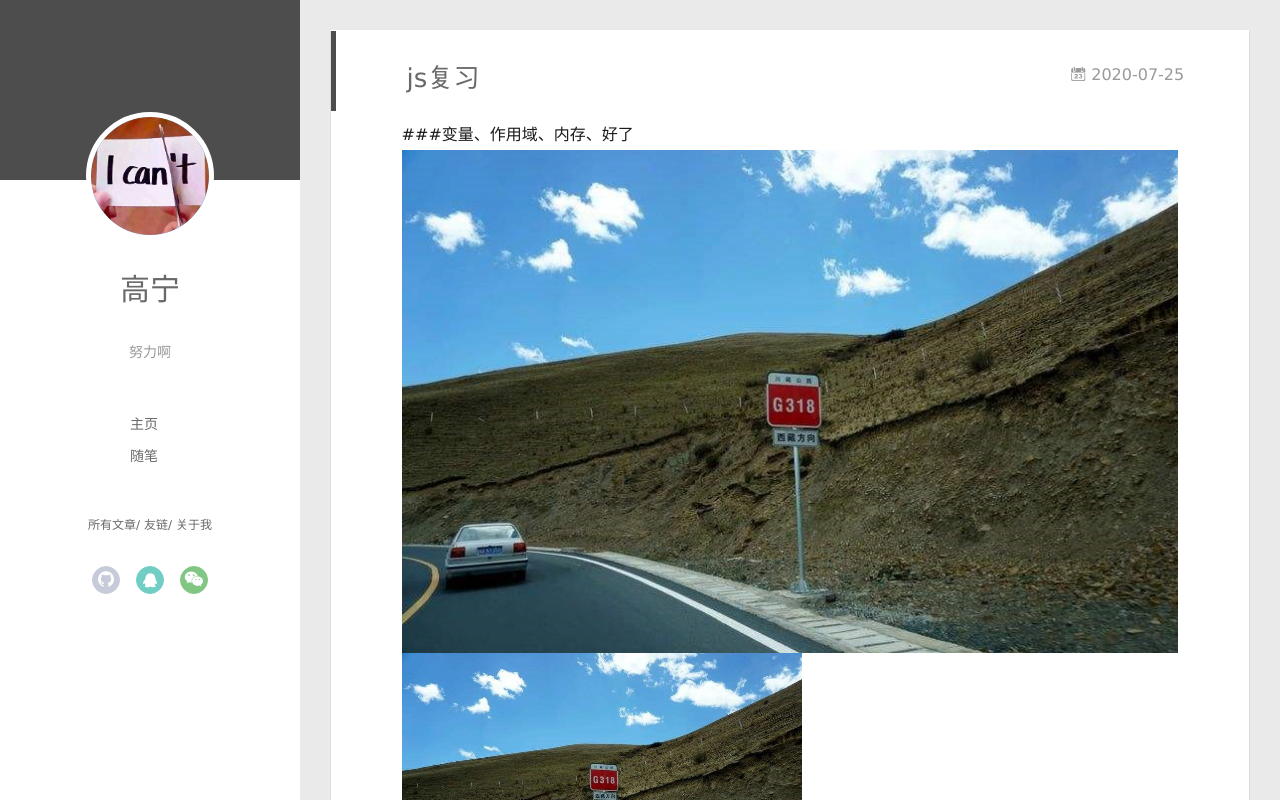
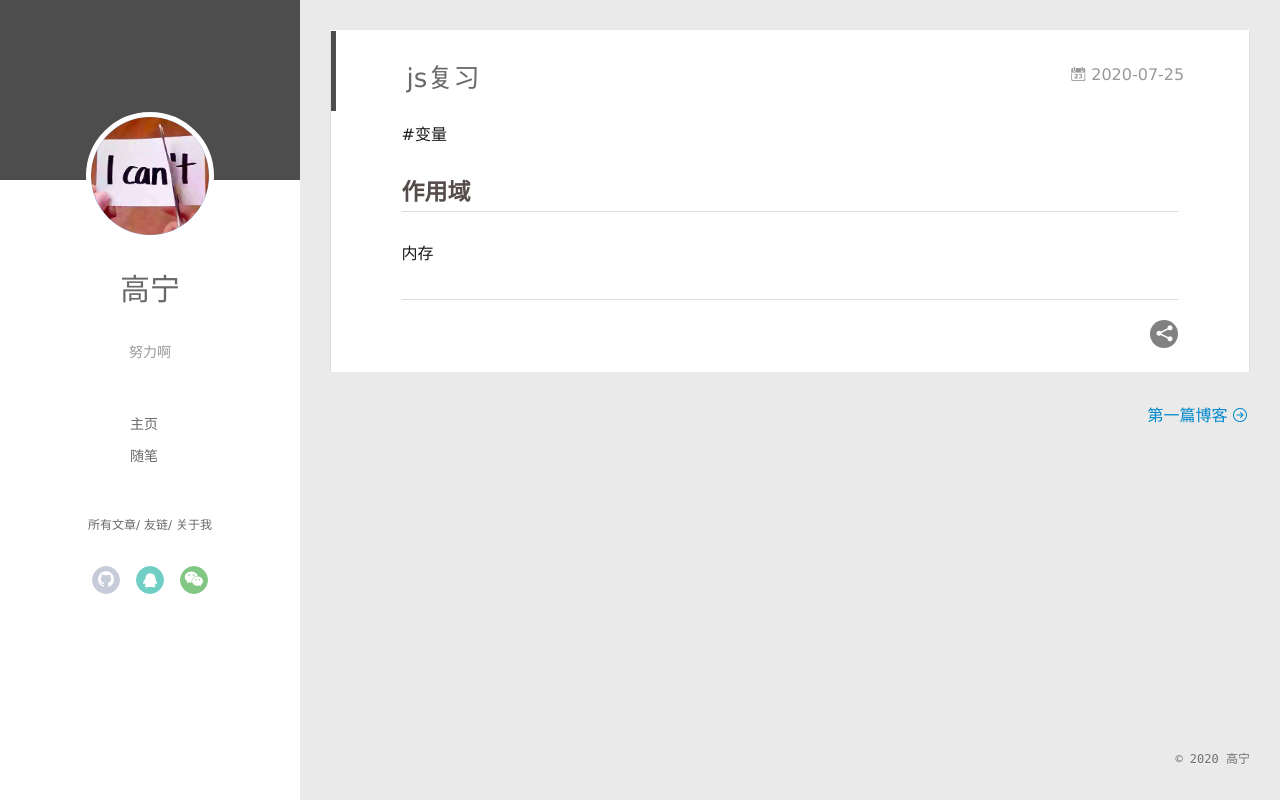
Before and after one commit to GaoYingning/GaoYingning.github.io, a plain HTML site: page 2020/07/25/js复习/index.html in a window 1280 px wide. Drawn offline with Linux system fonts and the light colour scheme; no server answers.

Commit message:
Site updated: 2020-07-25 09:49:25

```diff
--- a/2020/07/25/js复习/index.html
+++ b/2020/07/25/js复习/index.html
@@ -8,20 +8,17 @@
   <link rel="dns-prefetch" href="http://yoursite.com">
   <title>js复习 | 啥都不会啊</title>
   <meta name="viewport" content="width=device-width, initial-scale=1, maximum-scale=1">
-  <meta name="description" content="###变量、作用域、内存、好了">
+  <meta name="description" content="#变量 作用域 内存">
 <meta property="og:type" content="article">
 <meta property="og:title" content="js复习">
 <meta property="og:url" content="http://yoursite.com/2020/07/25/js%E5%A4%8D%E4%B9%A0/index.html">
 <meta property="og:site_name" content="啥都不会啊">
-<meta property="og:description" content="###变量、作用域、内存、好了">
+<meta property="og:description" content="#变量 作用域 内存">
 <meta property="og:locale" content="ch_ZN">
-<meta property="og:image" content="http://yoursite.com/2020/07/25/js%E5%A4%8D%E4%B9%A0/timg.jpg">
-<meta property="og:image" content="http://yoursite.com/2020/07/25/js%E5%A4%8D%E4%B9%A0/timg.jpg">
 <meta property="article:published_time" content="2020-07-25T00:44:37.000Z">
-<meta property="article:modified_time" content="2020-07-25T01:37:11.144Z">
+<meta property="article:modified_time" content="2020-07-25T01:48:27.001Z">
 <meta property="article:author" content="高宁">
 <meta name="twitter:card" content="summary">
-<meta name="twitter:image" content="http://yoursite.com/2020/07/25/js%E5%A4%8D%E4%B9%A0/timg.jpg">
 
     <link rel="alternative" href="/atom.xml" title="啥都不会啊" type="application/atom+xml">
 
@@ -177,8 +174,9 @@
 
     <div class="article-entry" itemprop="articleBody">
 
-        <p>###变量、作用域、内存、好了<br><img src="/2020/07/25/js%E5%A4%8D%E4%B9%A0/timg.jpg" alt><br><img src="/2020/07/25/js%E5%A4%8D%E4%B9%A0/timg.jpg" height="250" width="400"></p>
-
+        <p>#变量</p>
+<h2>作用域</h2>
+<p>内存</p>
 
 
 
--- a/content.json
+++ b/content.json
@@ -1 +1 @@
-[{"title":"js复习","date":"2020-07-25T00:44:37.000Z","path":"2020/07/25/js复习/","text":"###变量、作用域、内存、好了","tags":[]},{"title":"第一篇博客","date":"2020-07-24T14:00:03.000Z","path":"2020/07/24/第一篇博客/","text":"大家好，我是一名计算机专业的学生。啥都不会，但啥都想学。这是我人生第一次写文章，我写文章的主要目的就是想把学习中遇到的知识点、问题及解决方案记录下来，方便以后随时可以拿来复习。写文章对自己来说也是一种记录成长的方式，见证自己的成长，不忘初心。希望大家多多提出一些意见，交流一下学习经验，希望结交更多的朋友，互相学习。自己的表达能力很欠缺，希望通过写文章可以提高自己的文章写作能力。后面我会分享的内容有前端、后端、数据库、算法与数据结构、面试题、设计模式、计算机基础、机器学习等一些学习资源。努力奋斗","tags":[{"name":"随笔","slug":"随笔","permalink":"http://yoursite.com/tags/%E9%9A%8F%E7%AC%94/"}]}]
+[{"title":"js复习","date":"2020-07-25T00:44:37.000Z","path":"2020/07/25/js复习/","text":"#变量 作用域 内存","tags":[]},{"title":"第一篇博客","date":"2020-07-24T14:00:03.000Z","path":"2020/07/24/第一篇博客/","text":"大家好，我是一名计算机专业的学生。啥都不会，但啥都想学。这是我人生第一次写文章，我写文章的主要目的就是想把学习中遇到的知识点、问题及解决方案记录下来，方便以后随时可以拿来复习。写文章对自己来说也是一种记录成长的方式，见证自己的成长，不忘初心。希望大家多多提出一些意见，交流一下学习经验，希望结交更多的朋友，互相学习。自己的表达能力很欠缺，希望通过写文章可以提高自己的文章写作能力。后面我会分享的内容有前端、后端、数据库、算法与数据结构、面试题、设计模式、计算机基础、机器学习等一些学习资源。努力奋斗","tags":[{"name":"随笔","slug":"随笔","permalink":"http://yoursite.com/tags/%E9%9A%8F%E7%AC%94/"}]}]
```
Also changed, not shown: index.html (+3 -2 lines).
